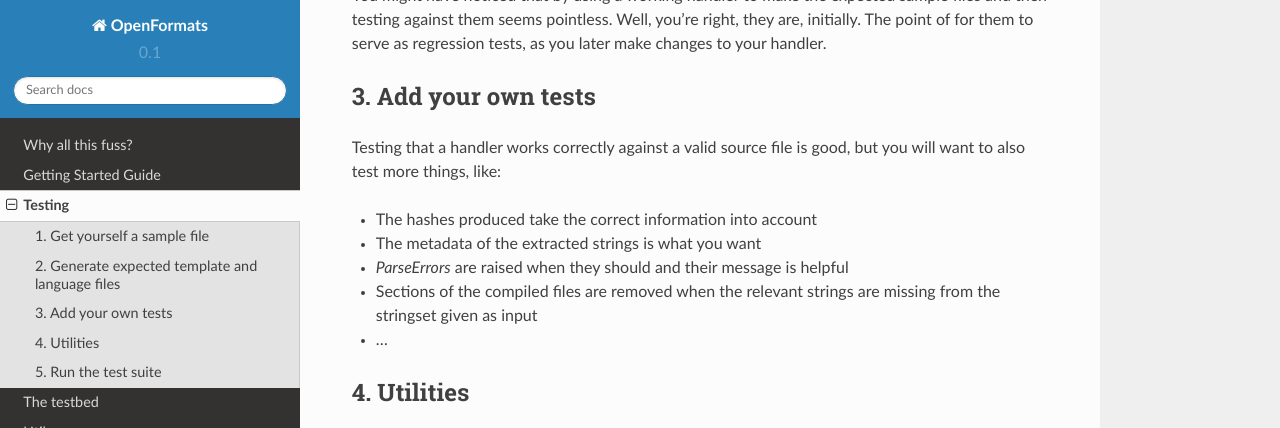
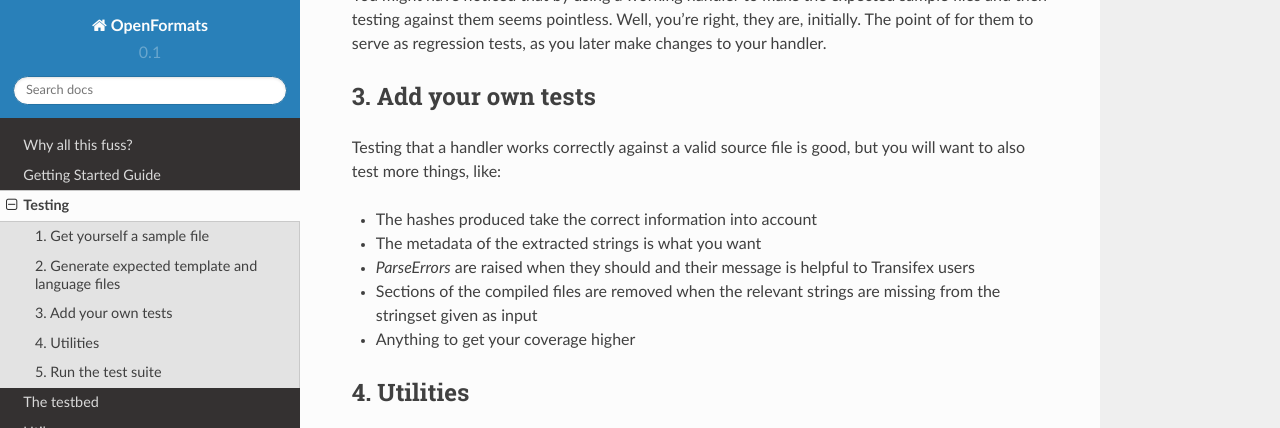
Before and after one commit to transifex/openformats, a Sphinx documentation site: the page built from docs/testing.rst, in a window 1280 px wide and 900 px high, scrolled down 913 px, cut to the strip 0-428 px from the top of the window. Built offline with Sphinx 7.4.7 and the Read the Docs theme 2.0.0, drawn with Linux system fonts in a browser that asks for light colours.

```diff
--- a/docs/testbed.rst
+++ b/docs/testbed.rst
@@ -12,7 +12,7 @@ simply run::
 
 and point your browser to ``http://localhost:8000``
 
-The interface consists of 3 columns, one for each stage of the hadnler's
+The interface consists of 3 columns, one for each state of the handler's
 lifetime.
 
 .. image:: images/openformats-testbed-screencast.gif
@@ -31,7 +31,7 @@ Once you select one, you can type or paste some content in the textarea. If you
 have a sample file in
 ``openformats/tests/formats/<format_name>/files/1_en.<extension>``, it will be
 picked up by the testbed and put in the textarea automatically once you select
-a format.
+a format. You can of course edit or replace it if you want.
 
 Finally, press 'parse' to, well, parse the source content. The actual handler
 will be used to display the outcome in the next column:
--- a/docs/testing.rst
+++ b/docs/testing.rst
@@ -56,10 +56,11 @@ you will want to also test more things, like:
 
 * The hashes produced take the correct information into account
 * The metadata of the extracted strings is what you want
-* `ParseErrors` are raised when they should and their message is helpful
+* `ParseErrors` are raised when they should and their message is helpful to
+  Transifex users
 * Sections of the compiled files are removed when the relevant strings are
   missing from the stringset given as input
-* ...
+* Anything to get your coverage higher
 
 
 4. Utilities
```
Also changed, not shown: 3 other files.
